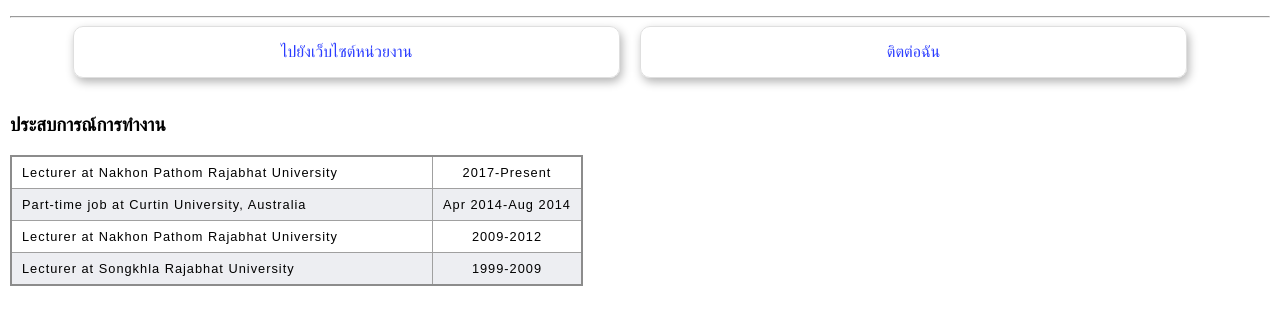
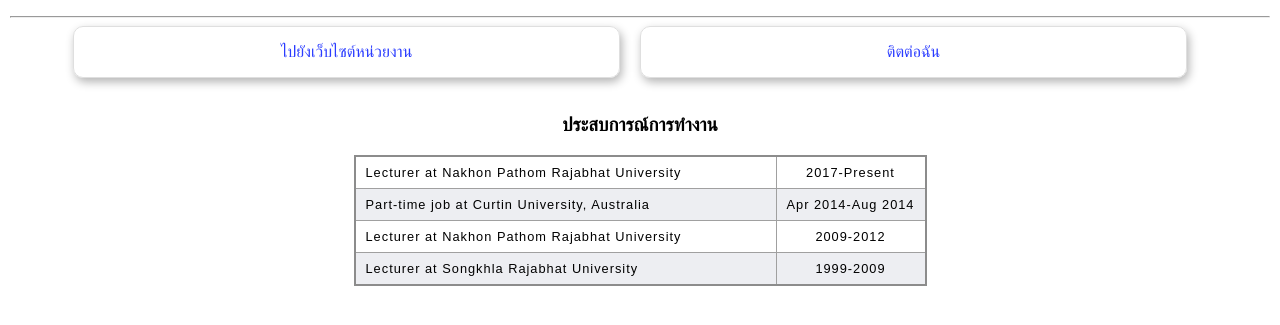
Before and after one commit to aoaae/gosoft-w01, a plain HTML site: page index.html in a window 1280 px wide. Shown: the part 375-700 px from the top of the page. Drawn offline with Linux system fonts and the light colour scheme.

Commit message:
จัดตารางไว้กลาง

```diff
--- a/css/custom.css
+++ b/css/custom.css
@@ -36,6 +36,14 @@ a {
     text-transform: uppercase;
 }
 
+.experience {
+    display: flex;
+    justify-content: center;
+    align-items: center;
+
+    width: 90%;
+    margin: auto;
+}
 
 table {
     border-collapse: collapse;
--- a/index.html
+++ b/index.html
@@ -23,8 +23,8 @@
         </div>
 
         <br>
+        <h3 style="text-align: center;">ประสบการณ์การทำงาน</h3>
         <div class="experience">
-            <h3>ประสบการณ์การทำงาน</h3>
             <!-- <ul>
                 <li>2024-Present Tesla Company</li>
                 <li>2022-2024 CPRAM</li>
```
